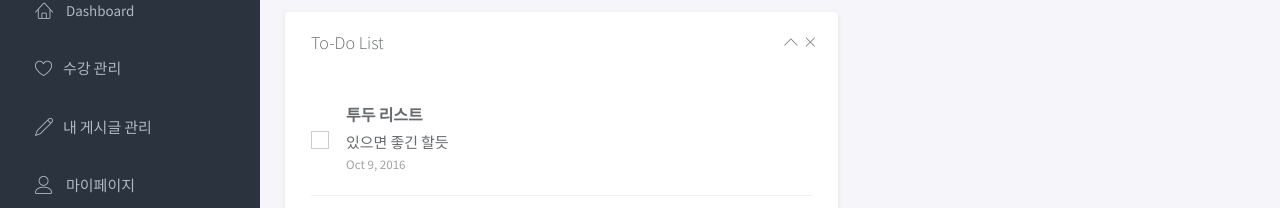
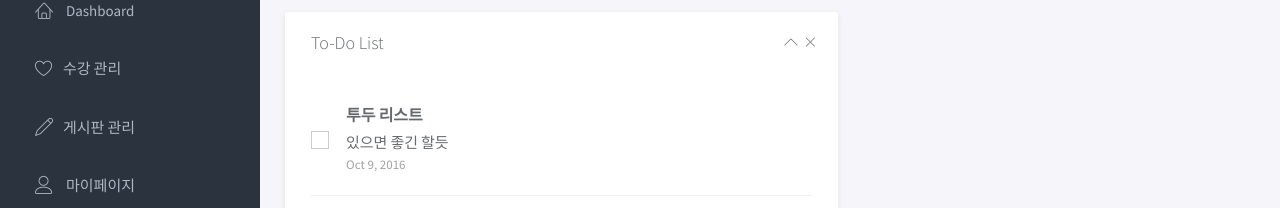
Before and after one commit to Leehyemee/AcademiProject3, a Next.js app in the folder wizian-next/: page /dashboard in a window 1280 px wide. Shown: the part 97-305 px from the top of the page. Built offline with nearby package versions, Linux system fonts and the light colour scheme; some icons are missing.

Commit message:
내 게시글 관리 -> 게시판 관리 변경

```diff
--- a/wizian-next/src/app/(app)/layout/SideBar.jsx
+++ b/wizian-next/src/app/(app)/layout/SideBar.jsx
@@ -65,7 +65,7 @@ const SideBar = () => {
                                 onClick={toggleSubMenu("post")}
                             >
                                 <i className="lnr lnr-pencil"></i>
-                                <span>내 게시글 관리</span>
+                                <span>게시판 관리</span>
                             </a>
 
                             <div id="subPages" className={`collapse ${collapsedMenus.post ? "" : "show"}`}>
```
